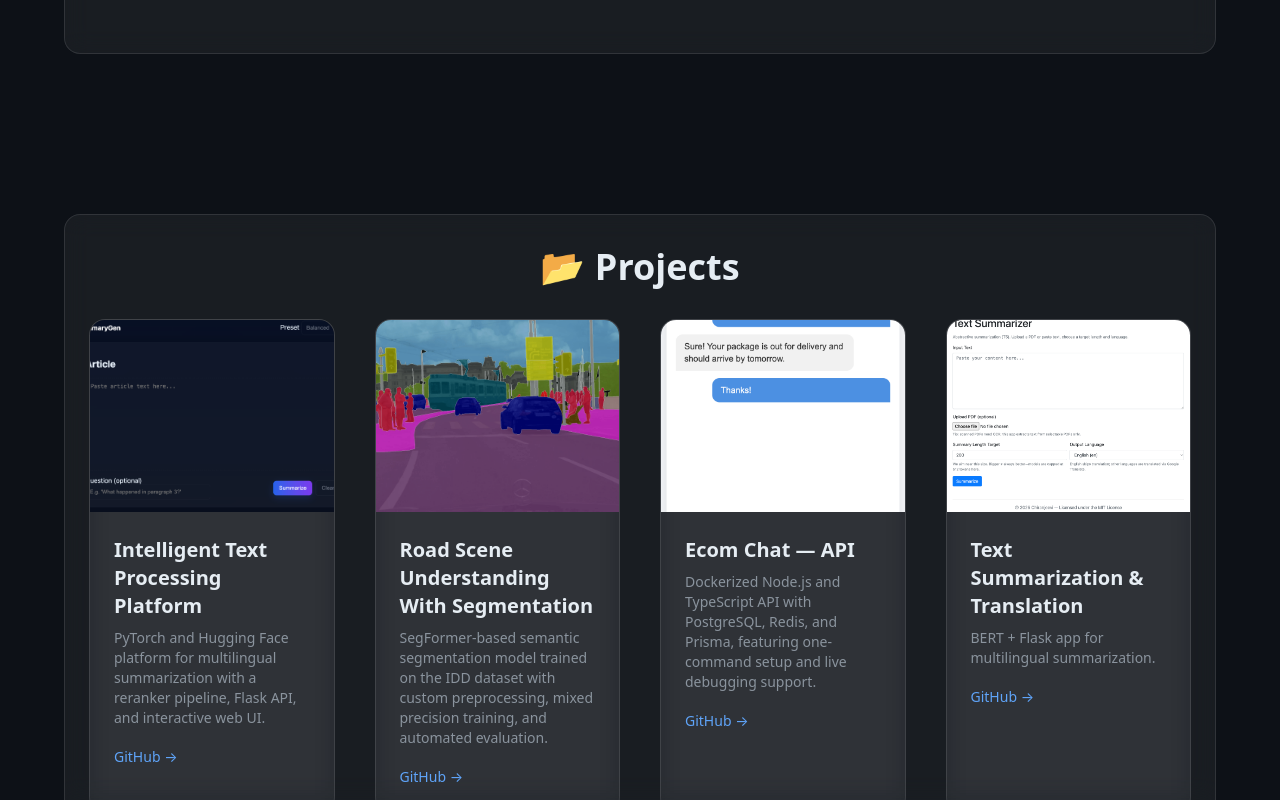
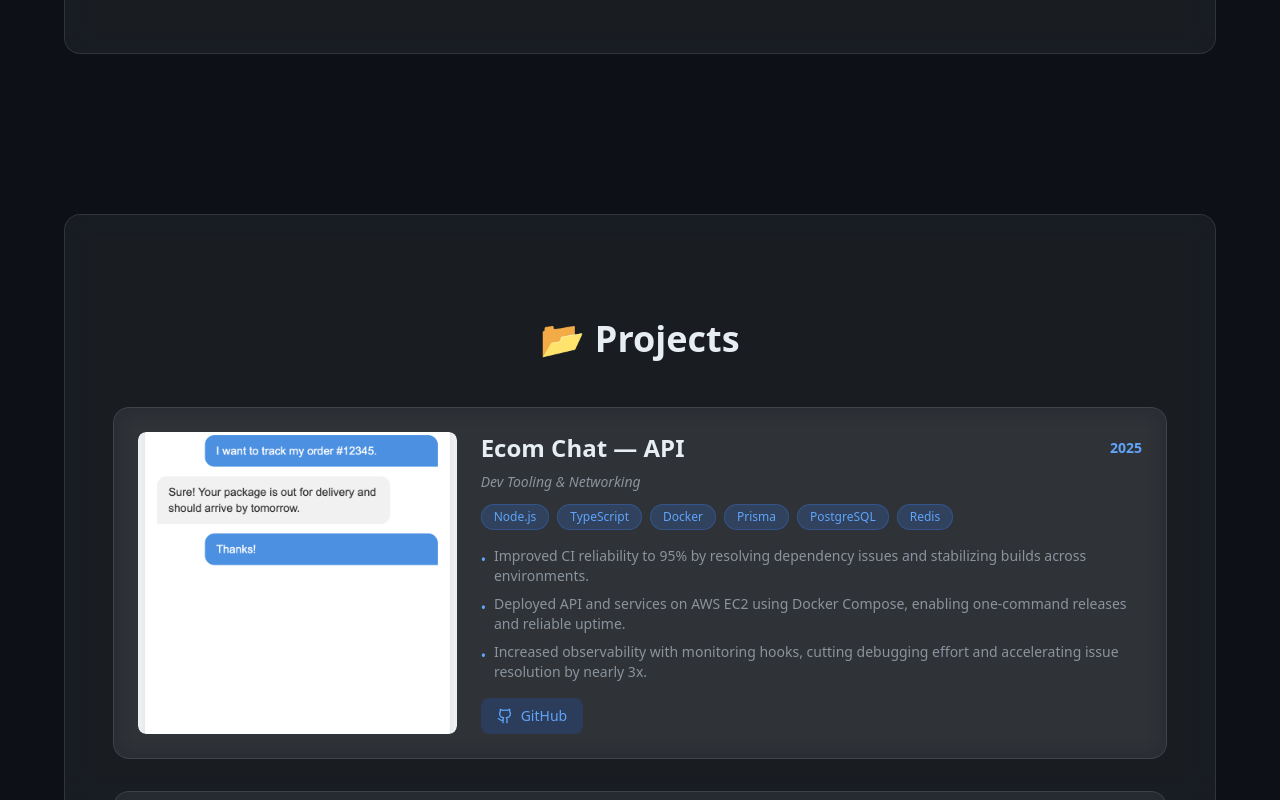
Before and after one commit to jchiru21/portfolio, a Next.js app: page / in a window 1280 px wide. Shown: the part 2000-2800 px from the top of the page. Built offline with nearby package versions, Linux system fonts and the light colour scheme.

Commit message:
Update: Detailed projects with achievements, light mode visibility, navbar fade, footer cleanup, resume sync

```diff
--- a/components/Contact.js
+++ b/components/Contact.js
@@ -45,15 +45,15 @@ export default function Contact() {
               <Github size={18} className="text-white" />
               <span className="text-gray-200 text-sm">GitHub</span>
             </a>
-            <a href="https://www.linkedin.com/in/jchiru21" target="_blank" rel="noopener noreferrer" className="flex items-center gap-2 p-3 rounded-lg bg-[var(--bg-secondary)] hover:bg-[var(--bg-secondary)]/80 border border-[var(--border-color)] transition">
+            <a href="https://linkedin.com/in/chiranjeevijoshi" target="_blank" rel="noopener noreferrer" className="flex items-center gap-2 p-3 rounded-lg bg-[var(--bg-secondary)] hover:bg-[var(--bg-secondary)]/80 border border-[var(--border-color)] transition">
               <Linkedin size={18} className="text-blue-400" />
               <span className="text-gray-200 text-sm">LinkedIn</span>
             </a>
-            <a href="https://leetcode.com/jchiru21/" target="_blank" rel="noopener noreferrer" className="flex items-center gap-2 p-3 rounded-lg bg-[var(--bg-secondary)] hover:bg-[var(--bg-secondary)]/80 border border-[var(--border-color)] transition">
+            <a href="https://leetcode.com/u/Chiranjeevijoshi/" target="_blank" rel="noopener noreferrer" className="flex items-center gap-2 p-3 rounded-lg bg-[var(--bg-secondary)] hover:bg-[var(--bg-secondary)]/80 border border-[var(--border-color)] transition">
               <SiLeetcode size={18} className="text-yellow-400" />
               <span className="text-gray-200 text-sm">LeetCode</span>
             </a>
-            <a href="https://twitter.com/jchiru21" target="_blank" rel="noopener noreferrer" className="flex items-center gap-2 p-3 rounded-lg bg-[var(--bg-secondary)] hover:bg-[var(--bg-secondary)]/80 border border-[var(--border-color)] transition">
+            <a href="https://x.com/Chiranj43820149?s=08" target="_blank" rel="noopener noreferrer" className="flex items-center gap-2 p-3 rounded-lg bg-[var(--bg-secondary)] hover:bg-[var(--bg-secondary)]/80 border border-[var(--border-color)] transition">
               <span className="inline-block w-4 h-4 rounded-full bg-sky-400" />
               <span className="text-gray-200 text-sm">Twitter/X</span>
             </a>
--- a/components/Footer.js
+++ b/components/Footer.js
@@ -1,39 +1,11 @@
-import { Github, Linkedin, Twitter} from "lucide-react"
+import { Github, Linkedin, Twitter } from "lucide-react"
 
 export default function Footer() {
   return (
     <footer className="bg-gray-950 text-center py-6 border-t border-gray-800">
-      <p className="text-gray-500 text-sm mb-2">
+      <p className="text-gray-500 text-sm">
         © {new Date().getFullYear()} Chiranjeevi Joshi. All rights reserved.
       </p>
-
-      <div className="flex justify-center gap-6 text-gray-400 text-sm">
-        <a
-          href="https://github.com/jchiru21"
-          target="_blank"
-          rel="noopener noreferrer"
-          className="flex items-center gap-2 hover:text-blue-400 transition"
-        >
-          <Github size={16} /> GitHub
-        </a>
-        <a
-          href="https://linkedin.com/in/chiranjeevijoshi"
-          target="_blank"
-          rel="noopener noreferrer"
-          className="flex items-center gap-2 hover:text-blue-400 transition"
-        >
-          <Linkedin size={16} /> LinkedIn
-        </a>
-        <a
-          href="https://x.com/Chiranj43820149?s=08"
-          target="_blank"
-          rel="noopener noreferrer"
-          className="flex items-center gap-2 hover:text-blue-400 transition"
-        >
-          <Twitter size={16} /> X
-        </a>
-
-      </div>
     </footer>
   )
 }
--- a/components/Projects.js
+++ b/components/Projects.js
@@ -1,77 +1,132 @@
 // components/Projects.js
 import { motion } from "framer-motion"
 import Image from "next/image"
+import { Github, ExternalLink } from "lucide-react"
 
 export default function Projects() {
   const projects = [
     {
+      title: "Ecom Chat — API",
+      subtitle: "Dev Tooling & Networking",
+      tech: ["Node.js", "TypeScript", "Docker", "Prisma", "PostgreSQL", "Redis"],
+      year: "2025",
+      image: "/images/project3.png",
+      github: "https://github.com/jchiru21/ecom-chat-monorepo",
+      achievements: [
+        "Improved CI reliability to 95% by resolving dependency issues and stabilizing builds across environments.",
+        "Deployed API and services on AWS EC2 using Docker Compose, enabling one-command releases and reliable uptime.",
+        "Increased observability with monitoring hooks, cutting debugging effort and accelerating issue resolution by nearly 3x."
+      ]
+    },
+    {
       title: "Intelligent Text Processing Platform",
-      description:
-        "PyTorch and Hugging Face platform for multilingual summarization with a reranker pipeline, Flask API, and interactive web UI.",
+      subtitle: "ML & NLP",
+      tech: ["Python", "PyTorch", "Hugging Face", "Flask"],
+      year: "2024",
       image: "/images/project2.png",
-      github: "https://github.com/jchiru21"
+      github: "https://github.com/jchiru21",
+      achievements: [
+        "Improved summary accuracy with 15% fewer unsupported entities by training a triplet-based reranker with BM25 negatives.",
+        "Developed a Flask API and web UI integrated with GPU workflows, accelerating experiment turnaround times.",
+        "Tuned entailment thresholds (0.8 vs 0.9), reducing fallback cases by 10% in Conservative presets."
+      ]
     },
     {
       title: "Road Scene Understanding With Segmentation",
-      description:
-        "SegFormer-based semantic segmentation model trained on the IDD dataset with custom preprocessing, mixed precision training, and automated evaluation.",
+      subtitle: "Computer Vision & Deep Learning",
+      tech: ["Python", "PyTorch", "Transformers", "SegFormer", "IDD Dataset"],
+      year: "2025",
       image: "/images/project1.png",
-      github: "https://github.com/jchiru21"
-    },
-    {
-      title: "Ecom Chat — API",
-      description:
-        "Dockerized Node.js and TypeScript API with PostgreSQL, Redis, and Prisma, featuring one-command setup and live debugging support.",
-      image: "/images/project3.png",
-      github: "https://github.com/jchiru21/ecom-chat-monorepo"
+      github: "https://github.com/jchiru21",
+      achievements: [
+        "Achieved 50% mIoU on Indian driving scenes by fine-tuning SegFormer on the IDD dataset with a small research team.",
+        "Built 7k+ training and 900+ validation samples by converting polygon annotations to pixel masks for large-scale experiments.",
+        "Doubled GPU throughput with mixed precision training and automated evaluation, streamlining workflows and boosting efficiency."
+      ]
     },
     {
       title: "Text Summarization & Translation",
-      description: "BERT + Flask app for multilingual summarization.",
+      subtitle: "NLP",
+      tech: ["Python", "BERT", "Flask"],
+      year: "2023",
       image: "/images/project4.png",
-      github: "https://github.com/jchiru21"
+      github: "https://github.com/jchiru21",
+      achievements: [
+        "Built multilingual summarization system using BERT for accurate text condensation.",
+        "Developed Flask API with interactive web UI for easy access and experimentation.",
+        "Supports multiple languages with consistent performance across different text domains."
+      ]
     }
   ]
 
   return (
-    <div id="projects" className="py-2">
-      <h2 className="text-4xl font-bold mb-8 text-center text-[var(--text-primary)]">📂 Projects</h2>
+    <div id="projects" className="py-20 px-6">
+      <h2 className="text-4xl font-bold mb-12 text-center text-[var(--text-primary)]">📂 Projects</h2>
 
-      <div className="max-w-6xl mx-auto grid md:grid-cols-3 lg:grid-cols-4 gap-10">
+      <div className="max-w-6xl mx-auto space-y-8">
         {projects.map((proj, idx) => (
           <motion.div
             key={proj.title}
-            className="glass-card overflow-hidden hover:shadow-blue-500/40 hover:scale-105 transition-all duration-300"
-            initial={{ opacity: 0, y: 40 }}
+            className="glass-card overflow-hidden hover:shadow-lg transition-all duration-300"
+            initial={{ opacity: 0, y: 20 }}
             whileInView={{ opacity: 1, y: 0 }}
-            transition={{ delay: idx * 0.2, duration: 0.8 }}
+            transition={{ delay: idx * 0.1, duration: 0.6 }}
             viewport={{ once: true }}
           >
-            {/* next/image optimizes and prevents lint warning */}
-            <div className="w-full h-48 relative">
+            <div className="grid md:grid-cols-3 gap-6 p-6">
+              {/* Image */}
+              <div className="md:col-span-1 relative h-48 md:h-full rounded-lg overflow-hidden">
                 <Image
                   src={proj.image}
                   alt={proj.title}
                   fill
                   style={{ objectFit: "cover" }}
-                sizes="(max-width: 768px) 100vw, (max-width: 1200px) 50vw, 33vw"
-                className="rounded-t-lg"
+                  sizes="(max-width: 768px) 100vw, 33vw"
+                  className="rounded-lg"
                 />
               </div>
 
-            <div className="p-6">
-              <h3 className="font-bold text-xl text-[var(--text-primary)]">{proj.title}</h3>
-              <p className="text-[var(--text-secondary)] text-sm mt-2">{proj.description}</p>
+              {/* Content */}
+              <div className="md:col-span-2 flex flex-col justify-between">
+                <div>
+                  <div className="flex items-center justify-between mb-2">
+                    <h3 className="text-2xl font-bold text-[var(--text-primary)]">{proj.title}</h3>
+                    <span className="text-sm text-blue-500 dark:text-blue-400 font-semibold">{proj.year}</span>
+                  </div>
+                  <p className="text-sm text-[var(--text-secondary)] mb-3 italic">{proj.subtitle}</p>
 
-              <div className="mt-4">
+                  {/* Tech Stack */}
+                  <div className="mb-4 flex flex-wrap gap-2">
+                    {proj.tech.map((t) => (
+                      <span key={t} className="px-3 py-1 rounded-full text-xs font-medium bg-blue-500/20 text-blue-600 dark:text-blue-400 border border-blue-500/30">
+                        {t}
+                      </span>
+                    ))}
+                  </div>
+
+                  {/* Achievements */}
+                  <div className="space-y-2 mb-4">
+                    {proj.achievements.map((achievement, i) => (
+                      <div key={i} className="flex gap-2 text-sm text-[var(--text-secondary)]">
+                        <span className="text-blue-500 dark:text-blue-400 mt-1">•</span>
+                        <p>{achievement}</p>
+                      </div>
+                    ))}
+                  </div>
+                </div>
+
+                {/* Links */}
+                <div className="flex gap-3">
                   <a
                     href={proj.github}
-                  className="text-sm text-blue-400 hover:underline"
                     target="_blank"
                     rel="noopener noreferrer"
+                    className="inline-flex items-center gap-2 px-4 py-2 rounded-lg bg-blue-600/20 hover:bg-blue-600/40 text-blue-600 dark:text-blue-400 transition font-medium text-sm"
                   >
-                  GitHub →
+                    <Github size={16} />
+                    GitHub
                   </a>
+                </div>
               </div>
             </div>
           </motion.div>
--- a/styles/globals.css
+++ b/styles/globals.css
@@ -133,3 +133,22 @@ body {
 .light .bg-black\/20 {
   background-color: rgba(0, 0, 0, 0.03) !important;
 }
+
+/* Common utility overrides for light mode visibility */
+.light .text-white,
+.light .text-gray-100 {
+  color: var(--text-primary) !important;
+}
+
+.light .bg-gray-800,
+.light .bg-gray-900 {
+  background-color: var(--bg-secondary) !important;
+}
+
+.light .bg-gray-950 {
+  background-color: var(--bg-primary) !important;
+}
+
+.light .glass-card * {
+  color: var(--text-primary);
+}
```
Also changed, not shown: components/Navbar.js (+11 -11 lines), 2 other files (tests, documents, lock files or other folders). Lines whose indentation alone changed are shown as unchanged.
